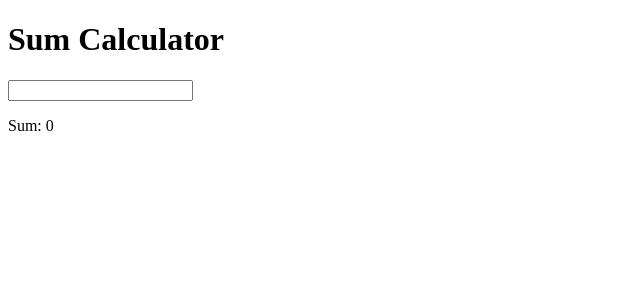
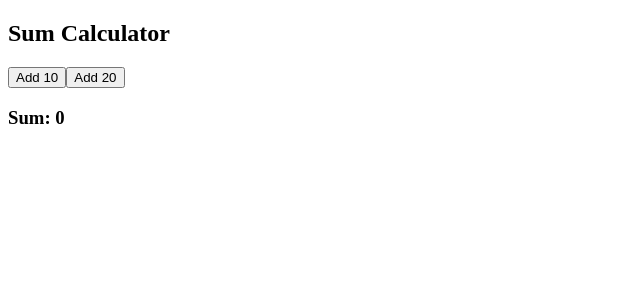
Before and after one commit to acciojob/sum-calculator-santosh5D11, a React app: page / in a window 1280 px wide. Shown: the top 300 px of the page, without its empty margins (0-640 px from the left). Built offline with nearby package versions, Linux system fonts and the light colour scheme.

Commit message:
Add Sum Calculator

```diff
--- a/src/components/App.js
+++ b/src/components/App.js
@@ -3,43 +3,21 @@ import "./../styles/App.css";
 
 const App = () => {
   const [numbers, setNumbers] = useState([]);
-  const [number, setNumber] = useState("");
-  const [totalSum, setTotalSum] = useState(0);
+  const [sum, setSum] = useState(0);
 
   useEffect(() => {
-    const timer = setTimeout(() => {
-      const sum = numbers.reduce((total, num) => total + num, 0);
-      setTotalSum(sum);
-    }, 0);
-
-    return () => clearTimeout(timer);
+    setSum(numbers.reduce((a, b) => a + b, 0));
   }, [numbers]);
-
-  const handleChange = (e) => {
-    const value = e.target.value;
-    setNumber(value);
-
-    if (value !== "" && !isNaN(Number(value))) {
-      setNumbers((prevNumbers) => [...prevNumbers, parseInt(value, 10)]);
-      setNumber("");
-    }
-  };
 
   return (
     <div>
-      <h1>Sum Calculator</h1>
+      <h2>Sum Calculator</h2>
 
-      <input
-        type="number"
-        min="0"
-        value={number}
-        onChange={handleChange}
-        placeholder=""
-      />
+      <button onClick={() => setNumbers([...numbers, 10])}>Add 10</button>
 
-      <p>
-        Sum: <span>{totalSum}</span>
-      </p>
+      <button onClick={() => setNumbers([...numbers, 20])}>Add 20</button>
+
+      <h3>Sum: {sum}</h3>
     </div>
   );
 };
```
